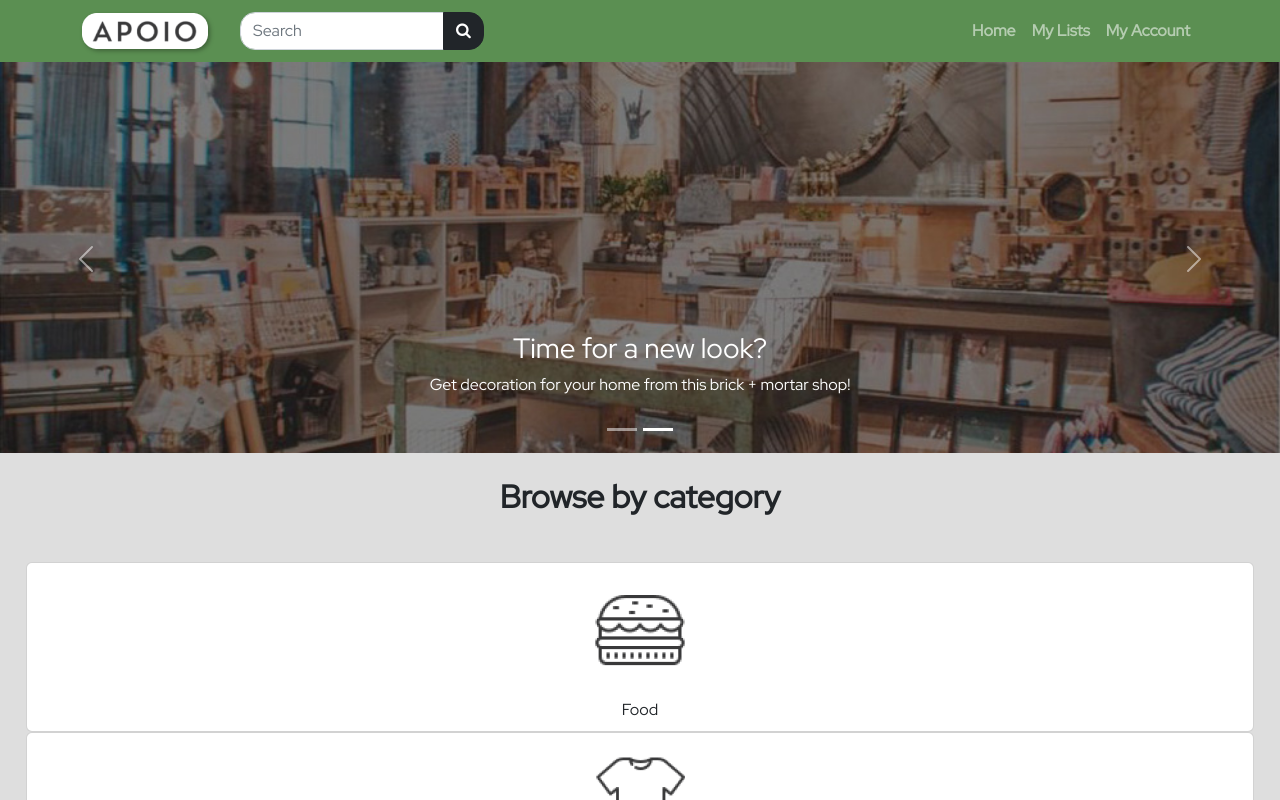
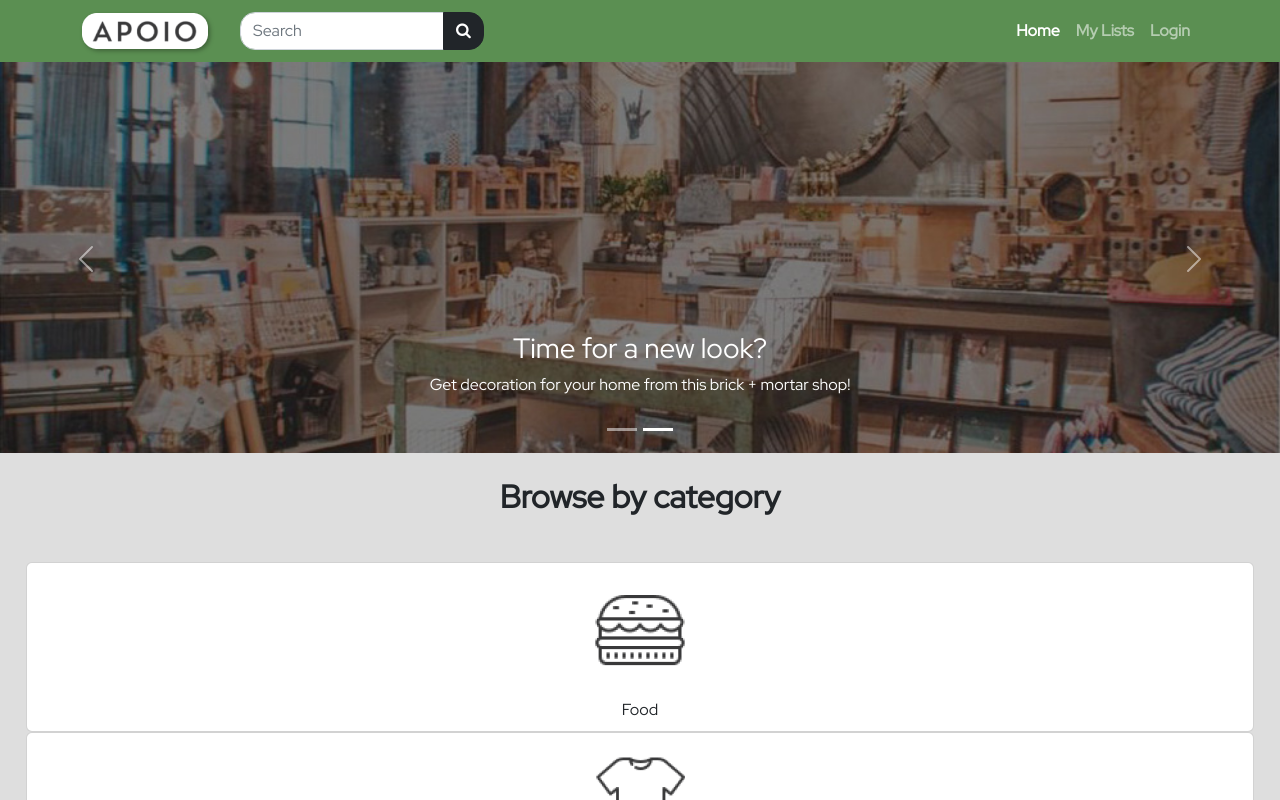
Before and after one commit to StpME/ApoioMirror, a React (Create React App) app: page / in a window 1280 px wide. Shown: the top 800 px of the page. Built offline with nearby package versions, Linux system fonts and the light colour scheme; no server answers.

Commit message:
added login/myaccount switch

```diff
--- a/src/components/ApoioHeader.js
+++ b/src/components/ApoioHeader.js
@@ -5,10 +5,12 @@ import Form from 'react-bootstrap/Form';
 import Nav from 'react-bootstrap/Nav';
 import Navbar from 'react-bootstrap/Navbar';
 import NavDropdown from 'react-bootstrap/NavDropdown';
-import { Link } from 'react-router-dom';
+import { Link, NavLink } from 'react-router-dom';
 
 
-export default function ApoioHeader() {
+export default function ApoioHeader(props) {
+    const currentUser = props.currentUser;
+
     return (
         <Navbar className="green" collapseOnSelect expand="lg" variant="dark">
             <Container>
@@ -30,9 +32,18 @@ export default function ApoioHeader() {
                     <Nav className="me-auto">
                     </Nav>
                     <Nav>
-                        <Link className="nav-link" to="/">Home</Link>
-                        <Link className="nav-link" to="/lists">My Lists</Link>
-                        <Link className="nav-link" to="/profile">My Account</Link>
+                        <NavLink className="nav-link" to="/">Home</NavLink>
+                        <NavLink className="nav-link" to="/lists">My Lists</NavLink>
+                        {currentUser &&
+                            <>
+                                <NavLink className="nav-link" to="/profile">My Account</NavLink>
+                            </>
+                        }
+                        {!currentUser &&
+                            <>
+                                <NavLink className="nav-link" to="/login">Login</NavLink>
+                            </>
+                        }
                     </Nav>
                 </Navbar.Collapse>
             </Container>
--- a/src/components/App.js
+++ b/src/components/App.js
@@ -50,7 +50,7 @@ function App(props) {
     //the list page
     const favList = (storeName, isFavorited) => {
         const storesCopy = storeState.map((storeObj) => {
-            if(storeObj.placeName === storeName) {
+            if (storeObj.placeName === storeName) {
                 storeObj.favorited = isFavorited;
             }
             return storeObj;
@@ -65,16 +65,16 @@ function App(props) {
     const navigateTo = useNavigate();
 
     useEffect(() => {
-    //log in a default user
+        //log in a default user
         const auth = getAuth();
         onAuthStateChanged(auth, (firebaseUser) => {
-            if(firebaseUser) {
+            if (firebaseUser) {
                 console.log("logged in as", firebaseUser.displayName);
                 console.log(firebaseUser.uid);
-                // console.log(firebaseUser);
-                // firebaseUser.userId = firebaseUser.uid
-                // firebaseUser.name = firebaseUser.displayName;
+                firebaseUser.userId = firebaseUser.uid
+                firebaseUser.name = firebaseUser.displayName;
                 // firebaseUser.userImg = firebaseUser.photoURL || "/img/null.png"
+                console.log(firebaseUser);
                 setCurrentUser(firebaseUser);
             } else {
                 console.log("logged out");
@@ -83,29 +83,22 @@ function App(props) {
         })
     }, [])
 
-    // const loginUser = (userObj) => {
-    //     console.log("logging in as", userObj.userName);
-    //     console.log(userObj);
-    //     setCurrentUser(userObj);
-    //     if(userObj.userId !== null){
-    //       navigateTo('/profile'); //go to chat after login
-    //     }
-    // }
+    // console.log("Current User " + typeof(currentUser));
 
     return (
         <div>
-            <ApoioHeader />
+            <ApoioHeader currentUser={currentUser} />
             <Routes>
                 <Route index element={<Home />} />
                 <Route path="/lists" element={<ListPage stores={storeState} types={unique} />} />
                 <Route path="/profile" element={<ProfilePage profile={profileData} />} />
-                <Route path="/profile/edit" element={<EditProfile profile={profileData} profileCallback={changeProfileData}/>}/>
+                <Route path="/profile/edit" element={<EditProfile profile={profileData} profileCallback={changeProfileData} />} />
 
                 <Route path="/results" element={<ResultPage stores={stores} storeCallback={favList} />} />
                 <Route path="/results/:storeName" element={<ItemPage currentStore={currentStore} />} />
                 {/*This component needs to be passed a single store, create in results page instead of a Route here  */}
                 {/* <Route path="/item" element={<ItemPage store={stores[0]} />} /> */}
-                <Route path="/new_item" element={<CreateNewItem stores={stores} dataset={setStore}/>} />
+                <Route path="/new_item" element={<CreateNewItem stores={stores} dataset={setStore} />} />
                 <Route path="/login" element={<SignInPage currentUser={currentUser} />} />
 
             </Routes>
```
